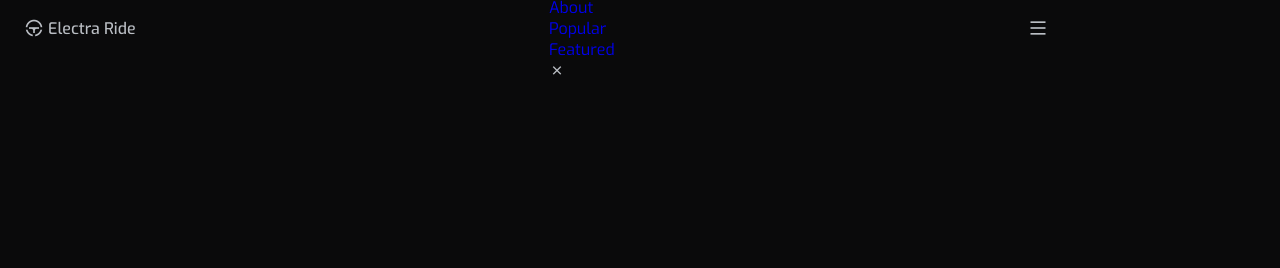
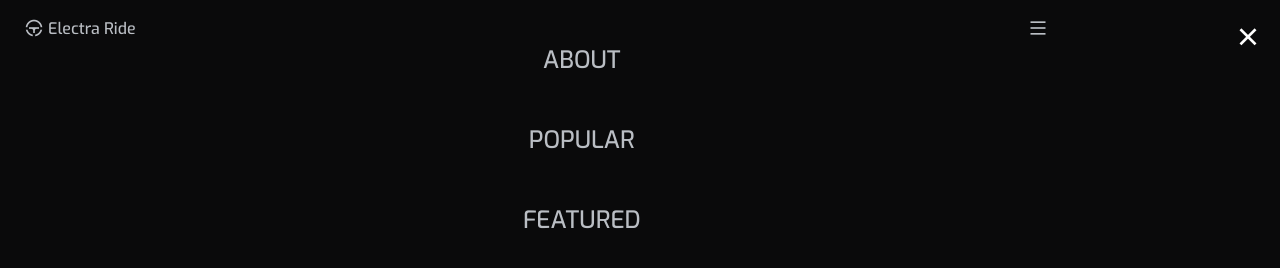
Before and after one commit to AmanShaikhWeb/projects, a plain HTML site: page Responsive-Car-Website/index.html in a window 1280 px wide. Both pictures are taken after a click on the element 1037 px from the left and 28 px from the top of the page. Drawn offline with nearby package versions, Linux system fonts and the light colour scheme.

Commit message:
changes after menu class

```diff
--- a/Responsive-Car-Website/assets/css/styles.css
+++ b/Responsive-Car-Website/assets/css/styles.css
@@ -156,14 +156,48 @@ img {
     position: fixed;
     background-color: hsla(0, 0%, 100%, .1);
     top: 0;
-    right: 0;
+    right: -100%;
     width: 100%;
     height: 100%;
     backdrop-filter: blur(96px);
+    transition: .3s;
   }
 }
 
+.nav__list{
+  display: flex;
+  flex-direction: column;
+  text-align: center;
+  row-gap: 3rem;
+  padding-top: 9rem;
+
+}
+
+.nav__link{
+  text-transform: uppercase;
+  color: var(--text-color);
+  font-size: var(--h2-font-size);
+  font-weight: var(--font-medium);
+  transition: .3s;
+}
+
+.nav__link:hover{
+  color: var(--first-color);
+}
+
+.nav__close{
+  font-size: 2rem;
+  color: var(--white-color);
+  position: absolute;
+  top: 1rem;
+  right: 1rem;
+  cursor: pointer;
+}
+
 /* Show menu */
+.show-menu{
+  right: 0;
+}
 
 
 /* Change background header */
--- a/Responsive-Car-Website/assets/js/main.js
+++ b/Responsive-Car-Website/assets/js/main.js
@@ -1,8 +1,31 @@
 /*=============== SHOW MENU ===============*/
+const navMenu = document.getElementById('nav-menu'),
+      navToggle = document.getElementById('nav-toggle'),
+      navClose = document.getElementById('nav-close')
 
+/* Menu show */
+if(navToggle){
+    navToggle.addEventListener('click', () =>{
+        navMenu.classList.add('show-menu')
+    })
+}
+
+/* Menu hidden */
+if(navClose){
+    navClose.addEventListener('click', () =>{
+        navMenu.classList.remove('show-menu')
+    })
+}
 
 /*=============== REMOVE MENU MOBILE ===============*/
+const navLink = document.querySelectorAll('.nav__link')
 
+const linkAction = () =>{
+    const navMenu = document.getElementById('nav-menu')
+    // When we click on each nav__link, we remove the show-menu class
+    navMenu.classList.remove('show-menu')
+}
+navLink.forEach(n => n.addEventListener('click', linkAction))
 
 /*=============== CHANGE BACKGROUND HEADER ===============*/
 
```
